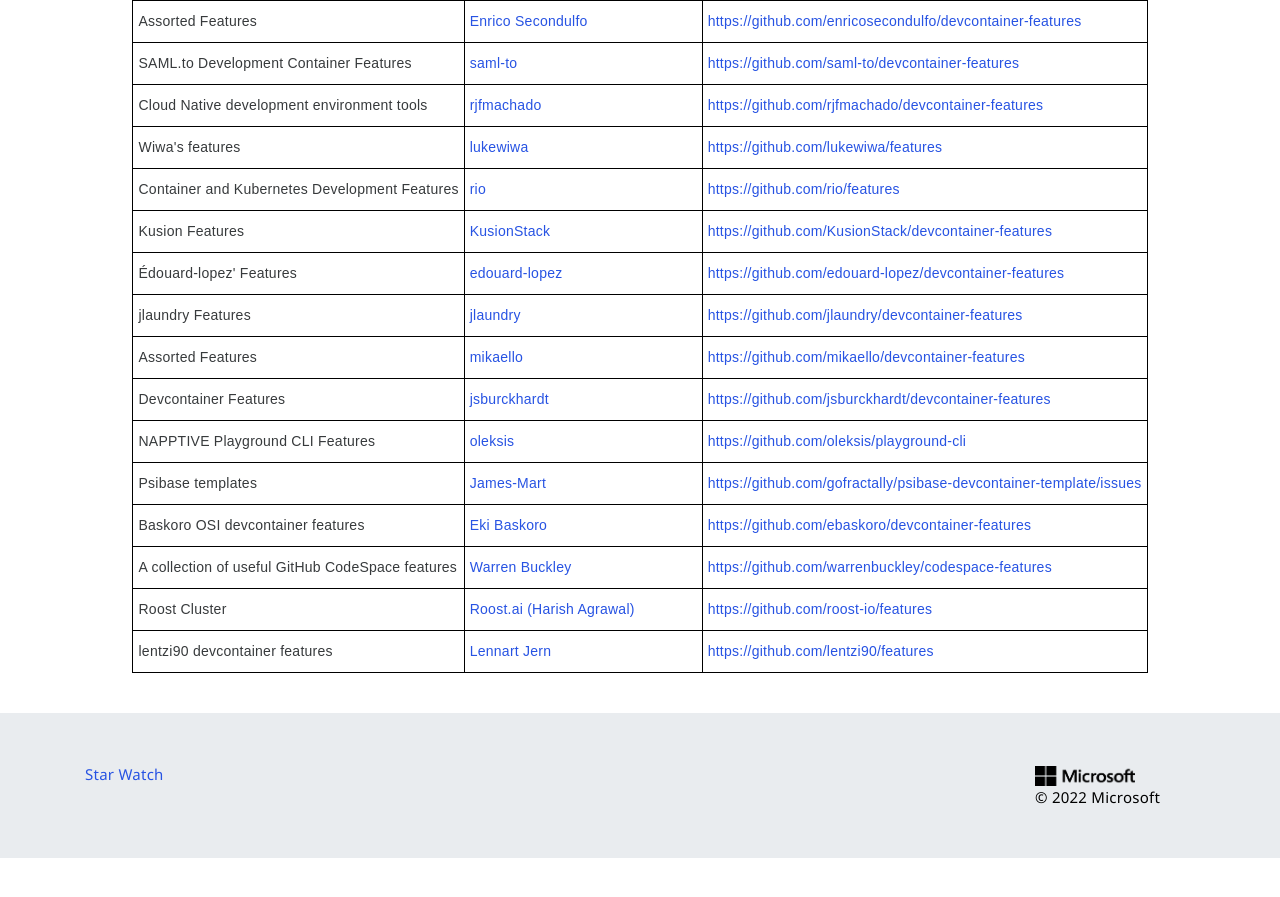
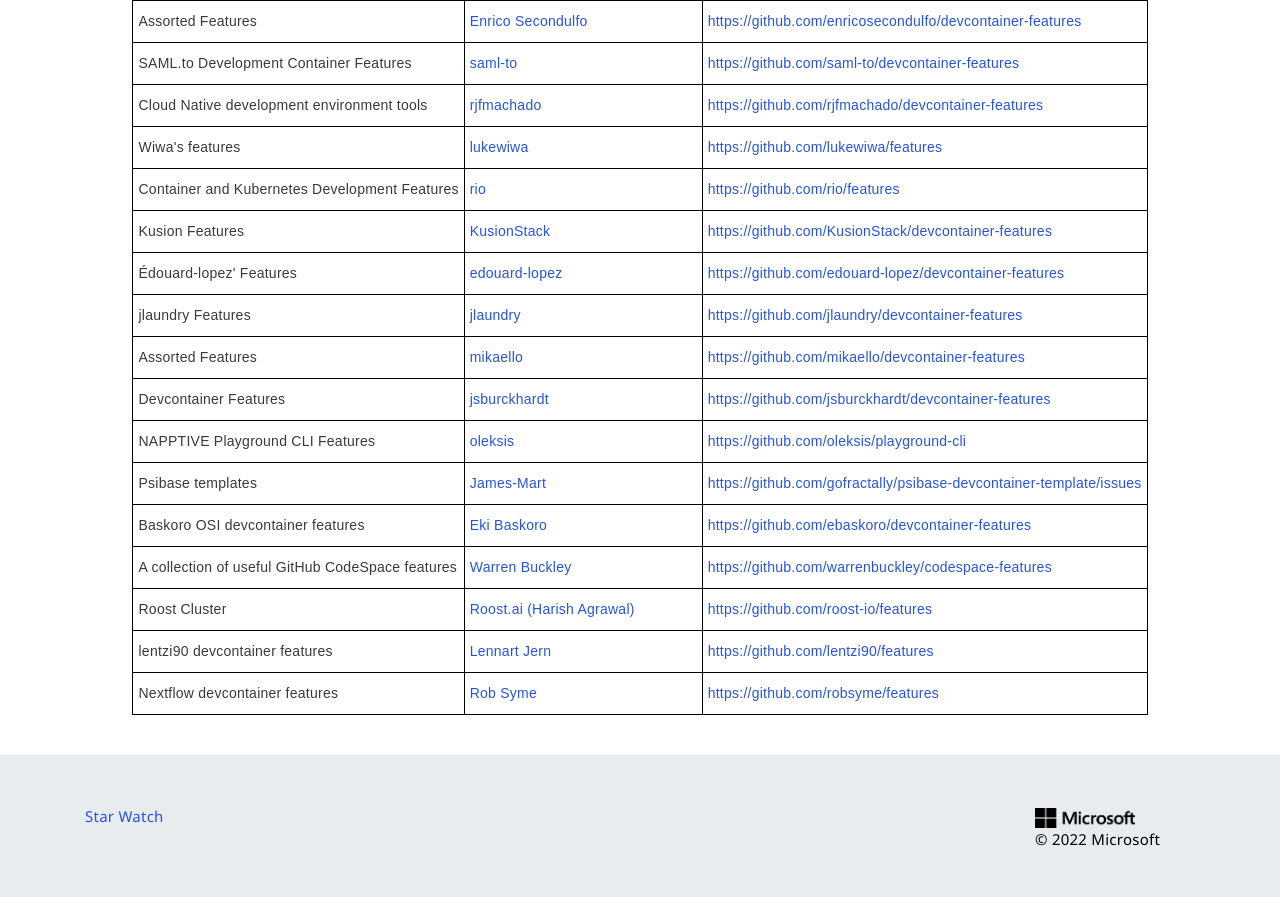
Before and after one commit to devcontainers/devcontainers.github.io, a Jekyll site: the page built from collections.html, in a window 1280 px wide and 900 px high, scrolled down 1258 px. Shown: the top 897 px of the window. Built offline with Jekyll 4.4.1, drawn with Linux system fonts in a browser that asks for light colours; nearby versions of some CDN libraries; comment, search, counter and statistics services are not loaded; before the commit the page ends 2116 px from its top, so only the background shows below that.

Commit message:
Update collection-index.yml
Add robsyme/features to collections

```diff
--- a/_data/collection-index.yml
+++ b/_data/collection-index.yml
@@ -188,3 +188,8 @@
   contact: https://github.com/lentzi90/features/issues
   repository: https://github.com/lentzi90/features
   ociReference: ghcr.io/lentzi90/features
+- name: Nextflow devcontainer features
+  maintainer: Rob Syme
+  contact: https://github.com/robsyme/features/issues
+  repository: https://github.com/robsyme/features
+  ociReference: ghcr.io/robsyme/features
```
